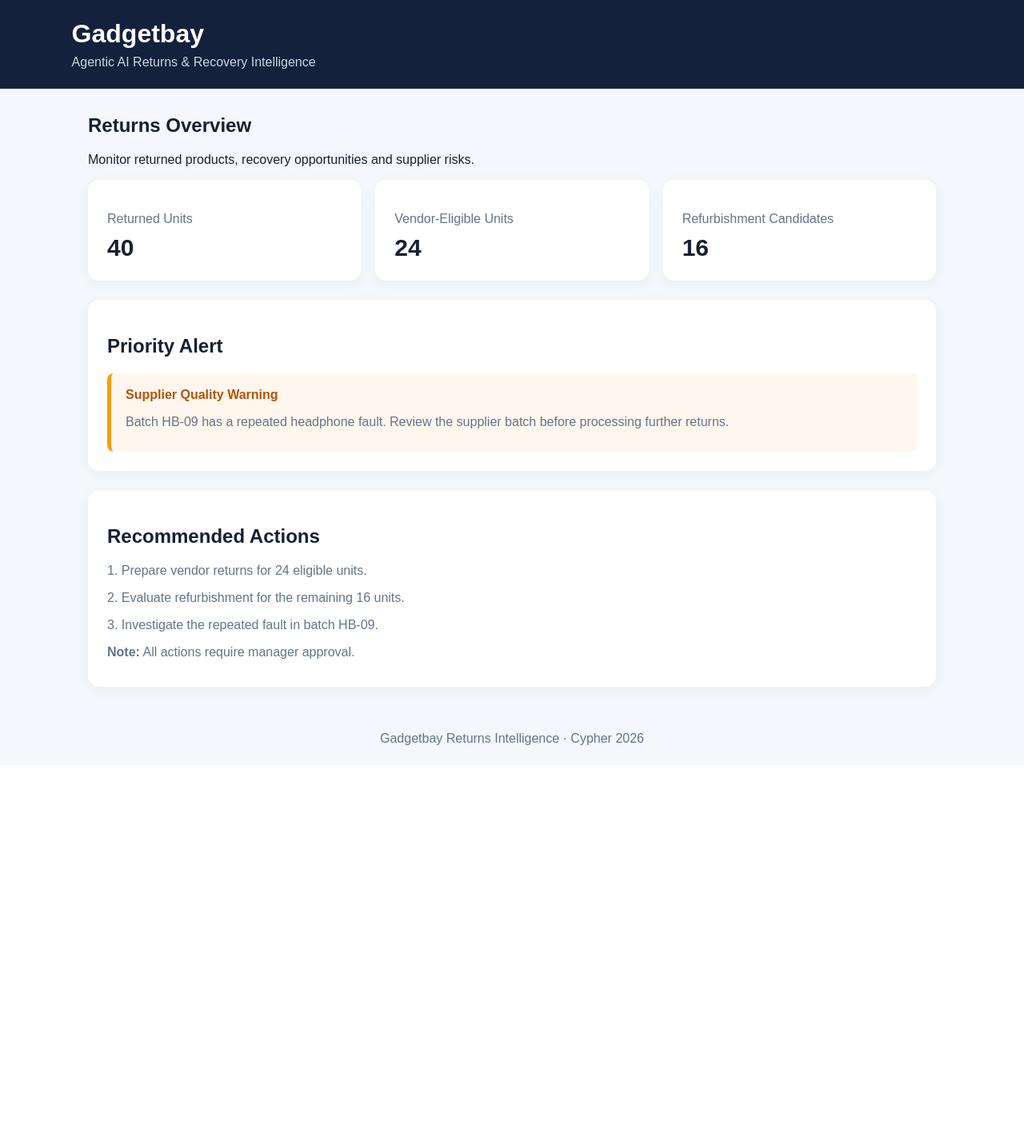
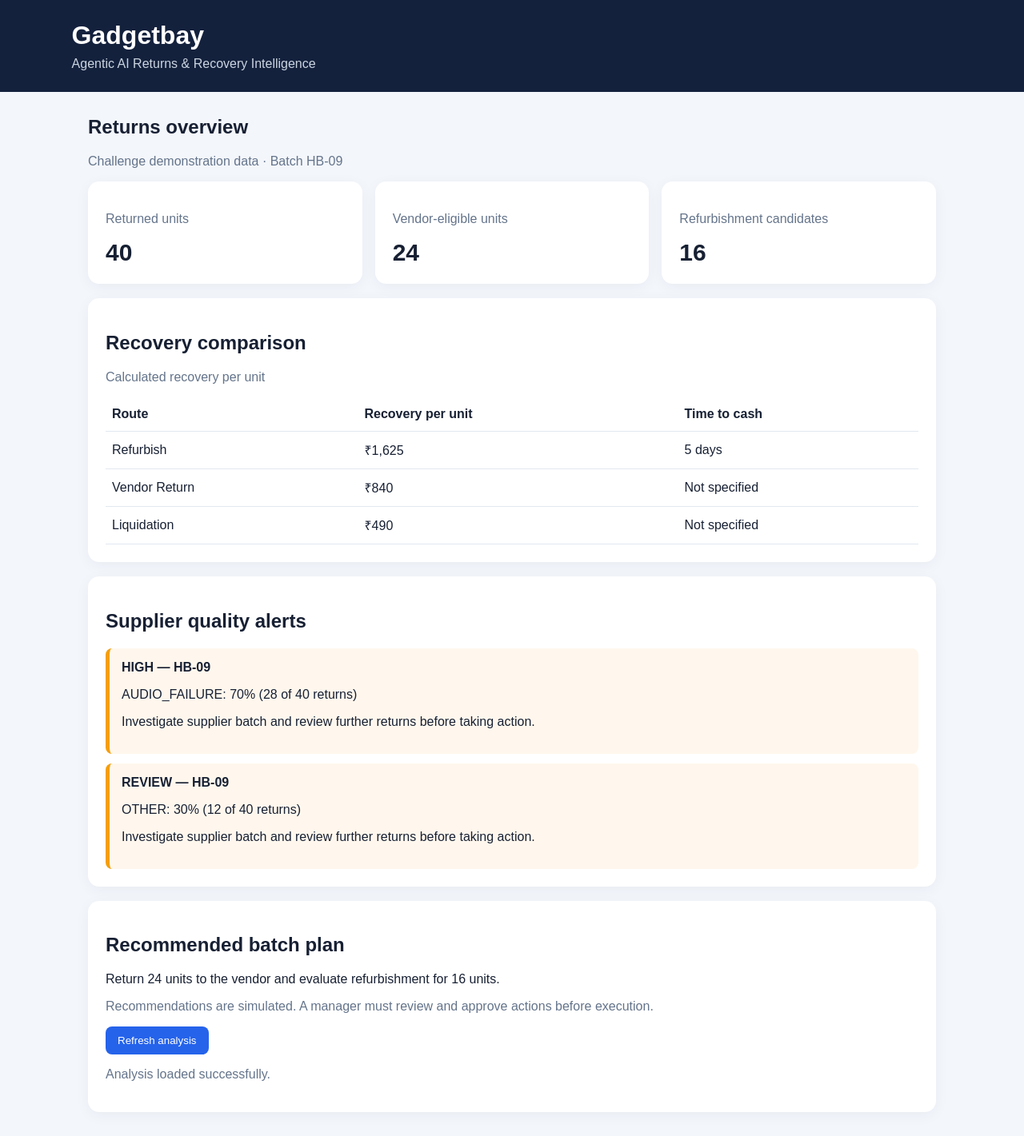
Before and after one commit to Mahendra08-c/cypher-hackathon, a Flask app: page / in a window 1280 px wide. Shown: the whole page at 80% size. Before the commit the page ends 932 px from the top, so only its background shows below. Run offline with Flask 3, Linux system fonts and the light colour scheme.

Commit message:
Connect dashboard to live recovery API

```diff
--- a/templates/index.html
+++ b/templates/index.html
@@ -3,84 +3,62 @@
 <html lang="en">
 <head>
     <meta charset="UTF-8">
-    <meta name="viewport" content="width=device-width, initial-scale=1.0">
+    <meta name="viewport" content="width=device-width, initial-scale=1">
     <title>Gadgetbay | Returns Intelligence</title>
     <style>
-        * {
-            box-sizing: border-box;
-        }
-
+        * { box-sizing: border-box; }
         body {
             margin: 0;
             font-family: Arial, sans-serif;
-            background: #f4f7fb;
+            background: #f3f6fb;
             color: #172033;
         }
-
         header {
             background: #14213d;
             color: white;
-            padding: 24px 7%;
+            padding: 26px 7%;
         }
-
-        header h1 {
-            margin: 0 0 8px;
+        header h1 { margin: 0 0 8px; }
+        header p { color: #cbd5e1; margin: 0; }
+        main { max-width: 1100px; margin: 30px auto; padding: 0 20px; }
+        .grid {
+            display: grid;
+            grid-template-columns: repeat(auto-fit, minmax(190px, 1fr));
+            gap: 16px;
         }
-
-        header p {
-            margin: 0;
-            color: #cbd5e1;
-        }
-
-        main {
-            max-width: 1100px;
-            margin: 32px auto;
-            padding: 0 20px;
-        }
-
-        .stats {
-            display: grid;
-            grid-template-columns: repeat(auto-fit, minmax(200px, 1fr));
-            gap: 18px;
-        }
-
         .card {
             background: white;
-            padding: 24px;
+            padding: 22px;
             border-radius: 14px;
             box-shadow: 0 4px 18px #14213d0c;
+            margin-bottom: 18px;
         }
-
-        .card p {
-            color: #64748b;
-            margin-bottom: 10px;
+        .muted { color: #64748b; }
+        .number { font-size: 30px; font-weight: bold; }
+        table { width: 100%; border-collapse: collapse; }
+        th, td {
+            text-align: left;
+            padding: 12px 8px;
+            border-bottom: 1px solid #e2e8f0;
         }
-
-        .number {
-            font-size: 30px;
-            font-weight: bold;
-        }
-
-        .panel {
-            margin-top: 24px;
-        }
-
         .alert {
             background: #fff7ed;
             border-left: 5px solid #f59e0b;
-            padding: 18px;
+            padding: 15px;
             border-radius: 8px;
+            margin-top: 12px;
         }
-
-        .status {
-            color: #b45309;
-            font-weight: bold;
+        .button {
+            padding: 10px 15px;
+            background: #2563eb;
+            color: white;
+            border: 0;
+            border-radius: 8px;
+            cursor: pointer;
         }
-
-        footer {
-            text-align: center;
-            padding: 24px;
-            color: #64748b;
+        @media (max-width: 600px) {
+            table { font-size: 13px; }
+            th, td { padding: 9px 4px; }
         }
     </style>
 </head>
@@ -91,48 +69,132 @@
 </header>
 
 <main>
-        <h2>Returns Overview</h2>
-        <p>Monitor returned products, recovery opportunities and supplier risks.</p>
+    <h2>Returns overview</h2>
+    <p class="muted">Challenge demonstration data · Batch HB-09</p>
 
-        <section class="stats">
+    <section class="grid">
         <div class="card">
-                <p>Returned Units</p>
-                <div class="number">40</div>
+            <p class="muted">Returned units</p>
+            <div class="number" id="units">—</div>
         </div>
-
         <div class="card">
-                <p>Vendor-Eligible Units</p>
-                <div class="number">24</div>
+            <p class="muted">Vendor-eligible units</p>
+            <div class="number" id="eligible">—</div>
         </div>
-
         <div class="card">
-                <p>Refurbishment Candidates</p>
-                <div class="number">16</div>
+            <p class="muted">Refurbishment candidates</p>
+            <div class="number" id="refurbish">—</div>
         </div>
     </section>
 
-        <section class="card panel">
-            <h2>Priority Alert</h2>
-            <div class="alert">
-                <span class="status">Supplier Quality Warning</span>
-                <p>
-                    Batch HB-09 has a repeated headphone fault.
-                    Review the supplier batch before processing further returns.
-                </p>
-            </div>
+    <section class="card">
+        <h2>Recovery comparison</h2>
+        <p class="muted">Calculated recovery per unit</p>
+        <table>
+            <thead>
+                <tr>
+                    <th>Route</th>
+                    <th>Recovery per unit</th>
+                    <th>Time to cash</th>
+                </tr>
+            </thead>
+            <tbody id="routes">
+                <tr><td colspan="3">Loading calculations…</td></tr>
+            </tbody>
+        </table>
     </section>
 
-        <section class="card panel">
-            <h2>Recommended Actions</h2>
-            <p>1. Prepare vendor returns for 24 eligible units.</p>
-            <p>2. Evaluate refurbishment for the remaining 16 units.</p>
-            <p>3. Investigate the repeated fault in batch HB-09.</p>
-            <p><strong>Note:</strong> All actions require manager approval.</p>
+    <section class="card">
+        <h2>Supplier quality alerts</h2>
+        <div id="alerts">Loading alerts…</div>
+    </section>
+
+    <section class="card">
+        <h2>Recommended batch plan</h2>
+        <p id="plan">Loading recommendation…</p>
+        <p class="muted">
+            Recommendations are simulated. A manager must review
+            and approve actions before execution.
+        </p>
+        <button class="button" onclick="loadData()">Refresh analysis</button>
+        <p id="status" class="muted"></p>
     </section>
 </main>
 
-    <footer>
-        Gadgetbay Returns Intelligence · Cypher 2026
-    </footer>
+<script>
+async function loadData() {
+    const status = document.getElementById("status");
+    status.textContent = "Calculating…";
+
+    try {
+        const response = await fetch("/api/recovery");
+        if (!response.ok) throw new Error("API request failed");
+
+        const data = await response.json();
+
+        document.getElementById("units").textContent = data.total_units;
+        document.getElementById("eligible").textContent = data.eligible_units;
+        document.getElementById("refurbish").textContent = data.refurbish_units;
+
+        const routes = document.getElementById("routes");
+        routes.replaceChildren();
+
+        data.routes.forEach(route => {
+            const tr = document.createElement("tr");
+
+            [route.route, "₹" + Number(route.recovery_per_unit).toLocaleString("en-IN"),
+             route.time_to_cash_days == null
+                ? "Not specified"
+                : route.time_to_cash_days + " days"
+            ].forEach(value => {
+                const td = document.createElement("td");
+                td.textContent = value;
+                tr.appendChild(td);
+            });
+
+            routes.appendChild(tr);
+        });
+
+        const alerts = document.getElementById("alerts");
+        alerts.replaceChildren();
+
+        if (!data.alerts.length) {
+            alerts.textContent = "No quality alerts detected.";
+        }
+
+        data.alerts.forEach(alert => {
+            const box = document.createElement("div");
+            box.className = "alert";
+
+            const heading = document.createElement("strong");
+            heading.textContent = alert.severity + " — " + alert.supplier_batch;
+
+            const details = document.createElement("p");
+            details.textContent =
+                alert.fault + ": " + alert.fault_rate_percent +
+                "% (" + alert.fault_count + " of " +
+                alert.return_count + " returns)";
+
+            const note = document.createElement("p");
+            note.textContent = alert.recommendation;
+
+            box.append(heading, details, note);
+            alerts.appendChild(box);
+        });
+
+        document.getElementById("plan").textContent =
+            "Return " + data.eligible_units +
+            " units to the vendor and evaluate refurbishment for " +
+            data.refurbish_units + " units.";
+
+        status.textContent = "Analysis loaded successfully.";
+    } catch (error) {
+        status.textContent =
+            "Could not load analysis. Check that the Flask server is running.";
+    }
+}
+
+loadData();
+</script>
 </body>
 </html>
```
Lines whose indentation alone changed are shown as unchanged.
